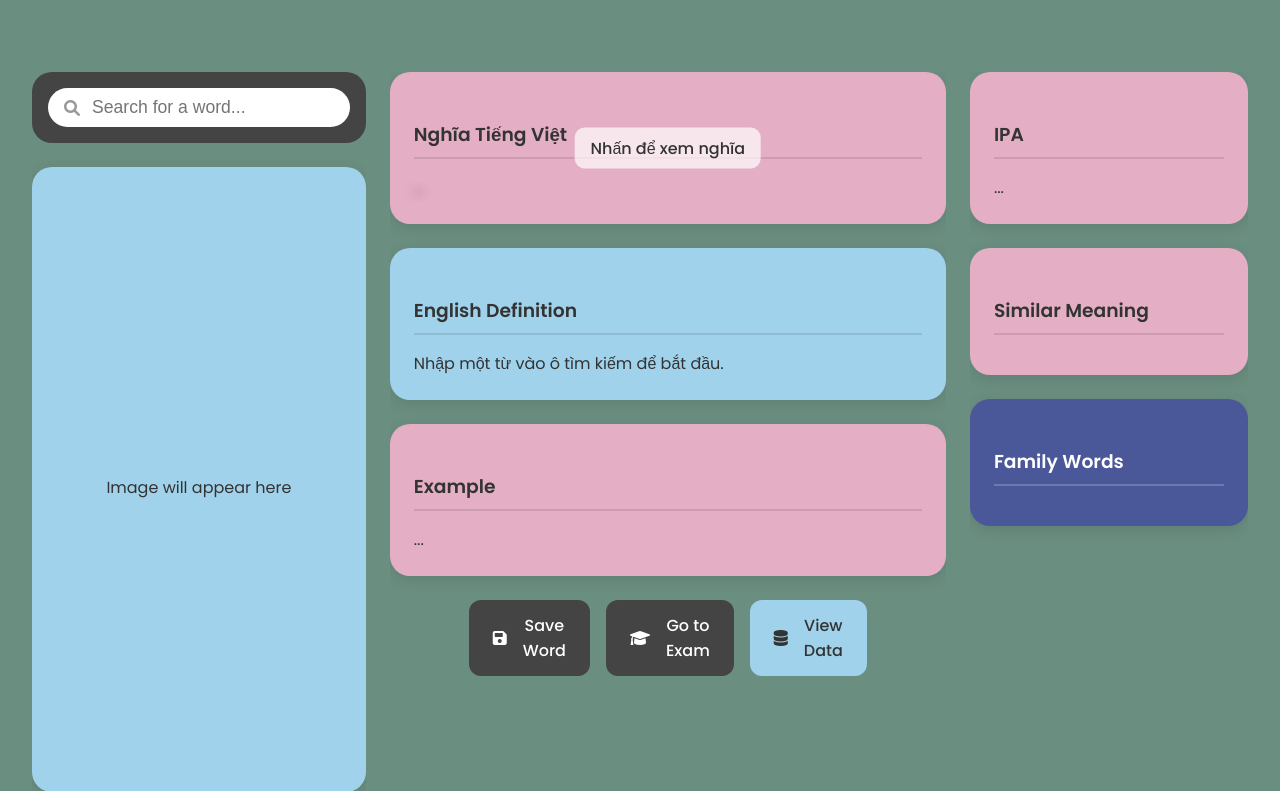
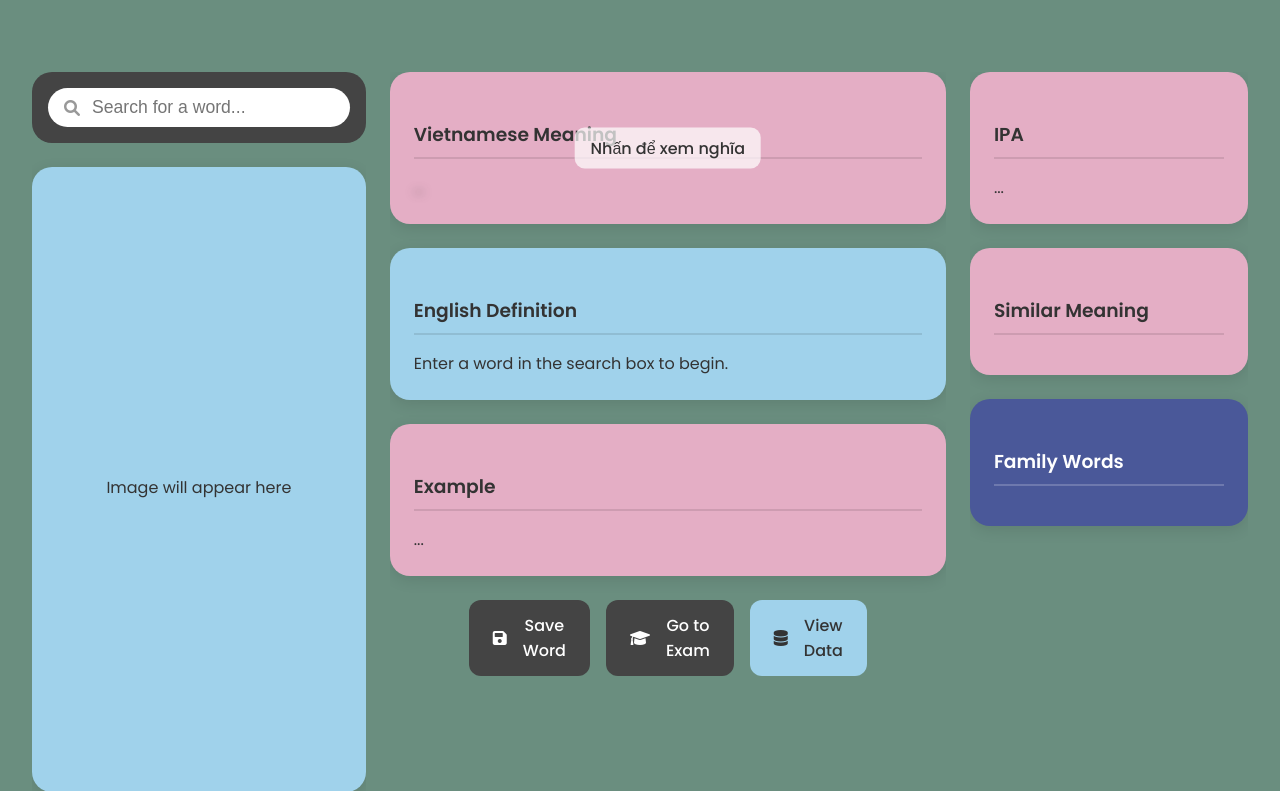
Before and after one commit to ntuanh/MyVocab, a Flask app: page / in a window 1280 px wide. Shown: the top 791 px of the page. Run offline with Flask 3, Linux system fonts and the light colour scheme.

Commit message:
Update index.html

```diff
--- a/my_website/templates/index.html
+++ b/my_website/templates/index.html
@@ -3,15 +3,15 @@
 <head>
     <meta charset="UTF-8">
     <meta name="viewport" content="width=device-width, initial-scale=1.0">
-    <title>MyVocab - Từ điển thông minh</title>
-    <!-- Link đến file CSS -->
+    <title>MyVocab - Smart Dictionary</title>
+    <!-- Link to CSS file -->
     <link rel="stylesheet" href="{{ url_for('static', filename='style.css') }}">
-    <!-- Link đến thư viện icon Font Awesome -->
+    <!-- Link to Font Awesome icon library -->
     <link rel="stylesheet" href="https://cdnjs.cloudflare.com/ajax/libs/font-awesome/6.0.0-beta3/css/all.min.css">
 </head>
 <body>
     <div id="app-container">
-        <!-- CỘT BÊN TRÁI -->
+        <!-- LEFT COLUMN -->
         <aside id="left-panel">
             <div id="search-container">
                 <form id="search-form">
@@ -22,18 +22,18 @@
             <div id="image-panel" class="panel">
                 <p>Image will appear here</p>
             </div>
-            <!-- CÁC NÚT HÀNH ĐỘNG MỚI -->
+            <!-- NEW ACTION BUTTONS -->
         </aside>
 
-        <!-- CỘT Ở GIỮA -->
+        <!-- CENTER COLUMN -->
         <main id="main-content">
             <div id="vietnamese-panel" class="panel pink hidden">
-                <h3>Nghĩa Tiếng Việt</h3>
+                <h3>Vietnamese Meaning</h3>
                 <p id="vietnamese-meaning">...</p>
             </div>
             <div id="definition-panel" class="panel blue">
                 <h3>English Definition</h3>
-                <p id="english-definition">Nhập một từ vào ô tìm kiếm để bắt đầu.</p>
+                <p id="english-definition">Enter a word in the search box to begin.</p>
             </div>
             <div id="example-panel" class="panel pink">
                 <h3>Example</h3>
@@ -52,7 +52,7 @@
             </div>
         </main>
 
-        <!-- CỘT BÊN PHẢI -->
+        <!-- RIGHT COLUMN -->
         <aside id="right-panel">
             <div id="ipa-panel" class="panel pink">
                 <h3>IPA</h3>
@@ -69,18 +69,20 @@
         </aside>
     </div>
 
-    <!-- Link đến file JavaScript -->
+    <!-- Link to JavaScript file -->
     <script src="{{ url_for('static', filename='script.js') }}"></script>
+
     <div id="toast-notification" class="toast hidden">
         <span id="toast-message"></span>
     </div>
+
     <div id="save-modal" class="modal-overlay hidden">
         <div class="modal-content">
             <h3>Save '<span id="modal-word-to-save"></span>'</h3>
             <p>Select topics for this word. If none are selected, it will be saved to "Daily life".</p>
 
             <div id="modal-topic-list" class="topic-list-container">
-                <!-- JavaScript sẽ điền các checkbox chủ đề vào đây -->
+                <!-- JavaScript will populate topic checkboxes here -->
             </div>
 
             <div id="add-topic-container">
```
